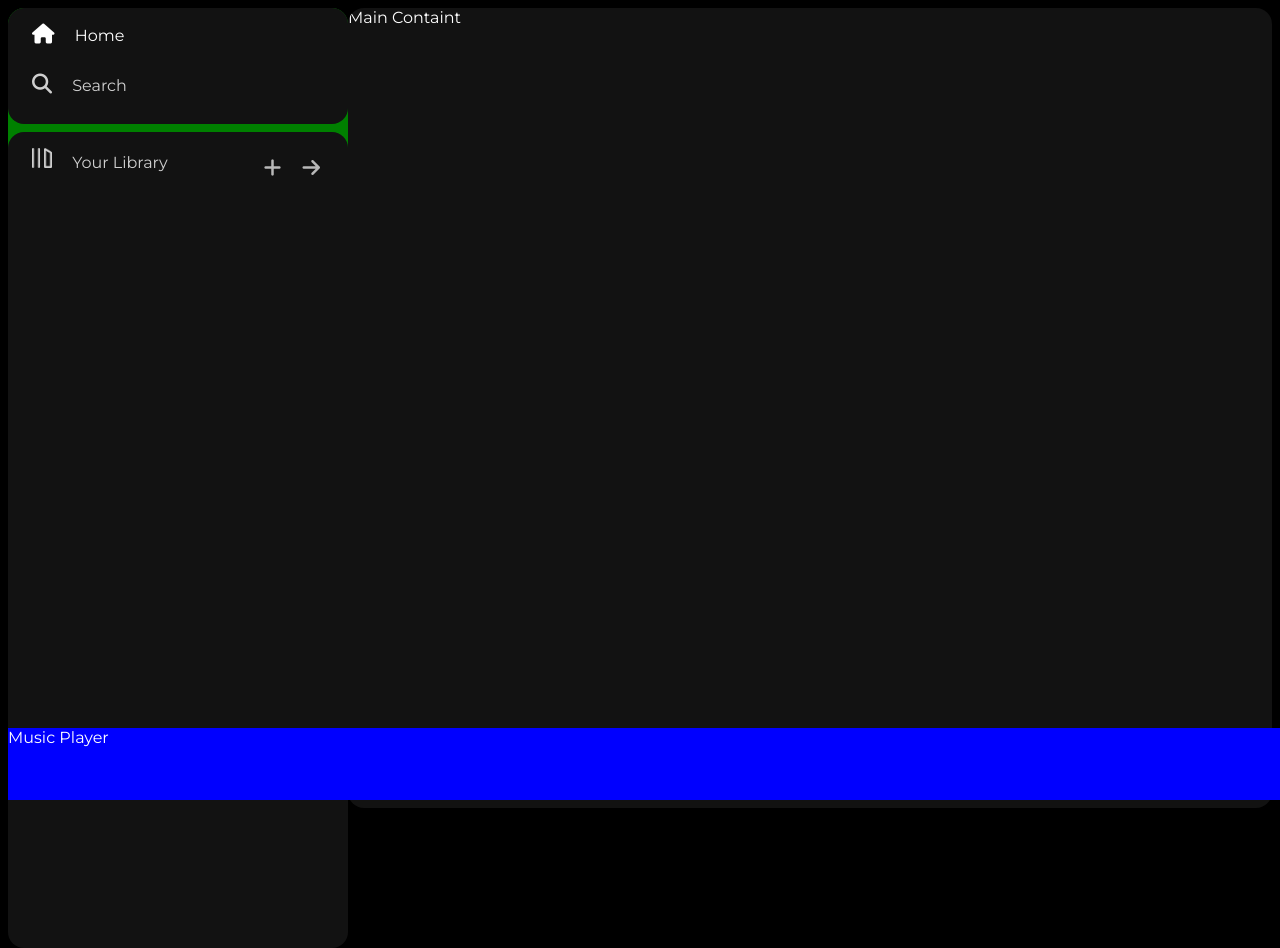
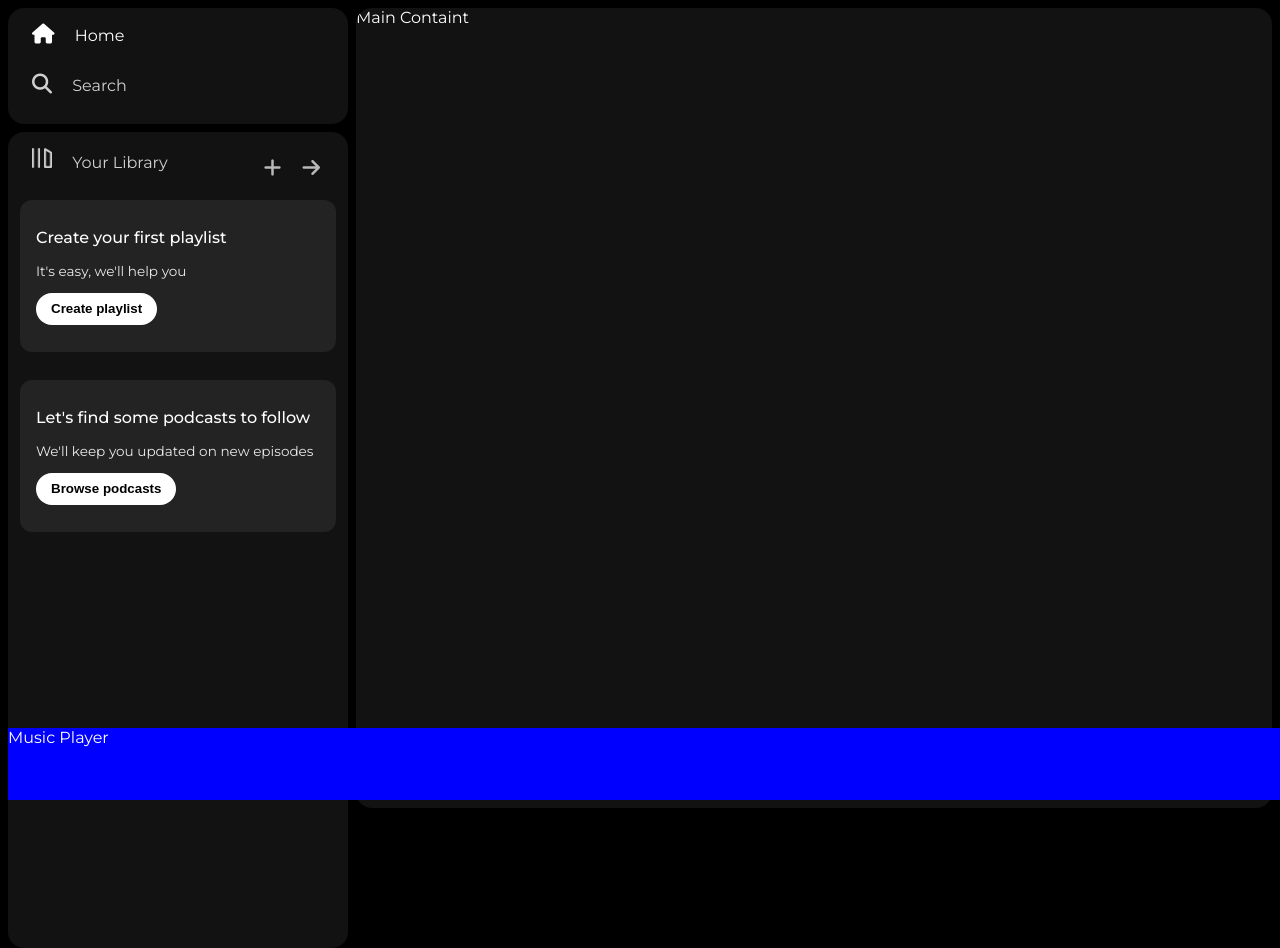
Before and after one commit to mujupatel41/Spotify-Clone, a plain HTML site: page index.html in a window 1280 px wide. Drawn offline with Linux system fonts and the light colour scheme.

Commit message:
Library Boxes

```diff
--- a/index.html
+++ b/index.html
@@ -35,7 +35,24 @@
                         <i class="fa-solid fa-arrow-right"></i>
                     </div>
                 </div>
-                <div class="boxes"></div>
+                <div class="lib-box">
+                    <p class="box-p1">
+                        Create your first playlist
+                    </p>
+                    <p class="box-p2">
+                        It's easy, we'll help you
+                    </p>
+                    <button class="badge">Create playlist</button>
+                </div>
+                <div class="lib-box">
+                    <p class="box-p1">
+                        Let's find some podcasts to follow
+                    </p>
+                    <p class="box-p2">
+                        We'll keep you updated on new episodes
+                    </p>
+                    <button class="badge">Browse podcasts</button>
+                </div>
             </div>
         </div>
         <div class="main-containt">Main Containt</div>
--- a/style.css
+++ b/style.css
@@ -14,9 +14,10 @@ body{
 }
 
 .sidebar{
-    background-color: green;
+    background-color: black;
     width: 340px;
     border-radius: 1rem;
+    margin-right: 0.5rem;
 }
 
 .main-containt{
@@ -101,3 +102,31 @@ a{
 .icons i:hover{
     opacity: 1;
 }
+
+.lib-box{
+    margin: 0.25rem 0 1.75rem 0;
+    padding: 0.75rem 1rem;
+    height: 8rem;
+    background-color: #232323;
+    border-radius: 0.75rem;
+}
+
+.box-p1{
+    font-size: 1rem;
+    font-weight: 500;
+}
+
+.box-p2{
+    font-size: 0.85rem;
+    opacity: 0.9;
+}
+
+.badge{
+    font-weight: 700;
+    background-color: #fff;
+    border: none;
+    border-radius: 100px;
+    padding: 0.25rem 0.94rem;
+    height: 2rem;
+    width: fit-content;
+}
```
